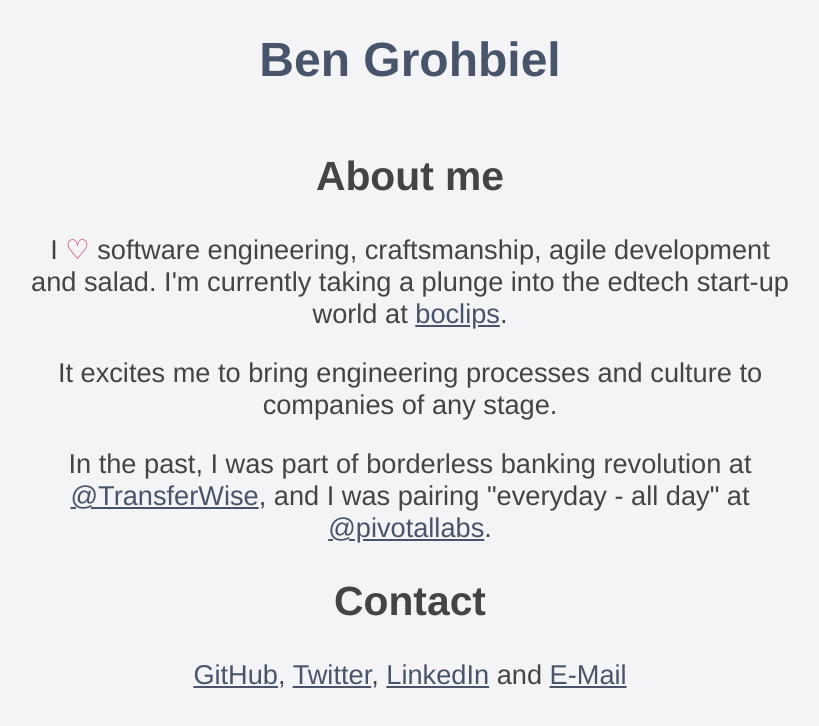
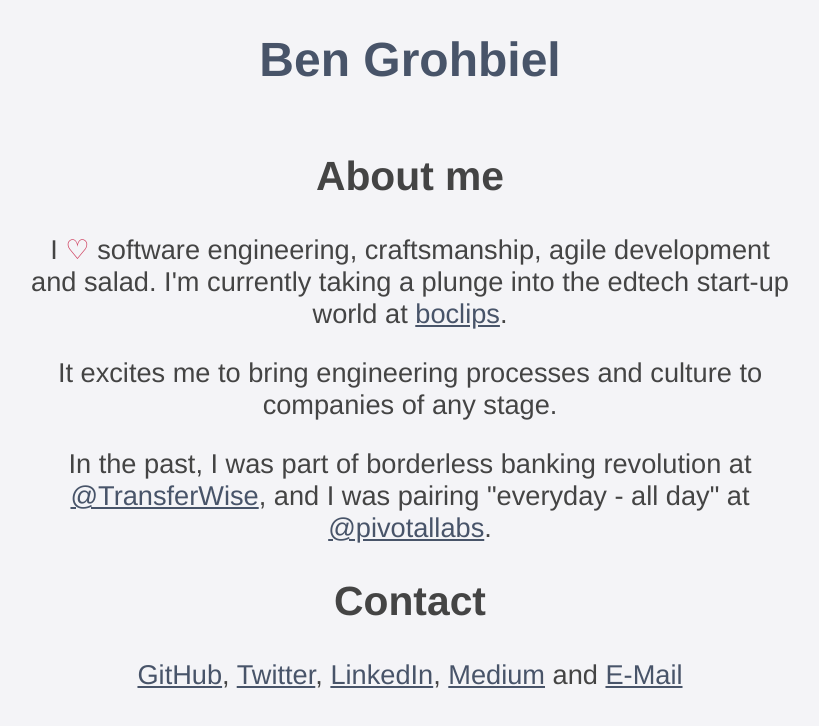
Before and after one commit to bengro/bengro.github.io, a plain HTML site: page index.html in a window 1280 px wide. Shown: the whole page, without its empty margins (230-1049 px from the left). Drawn offline with Linux system fonts and the light colour scheme.

Commit message:
Add medium link

```diff
--- a/index.html
+++ b/index.html
@@ -31,7 +31,7 @@
       </p>
       <h2>Contact</h2>
       <p>
-      <a href="https://github.com/bengro">GitHub</a>, <a href="https://twitter.com/_bengro">Twitter</a>, <a href="https://www.linkedin.com/in/bengro">LinkedIn</a> and <a href="mailto:benjamin.groehbiel+foreal@gmail.com">E-Mail</a>
+      <a href="https://github.com/bengro">GitHub</a>, <a href="https://twitter.com/_bengro">Twitter</a>, <a href="https://www.linkedin.com/in/bengro">LinkedIn</a>, <a href="https://medium.com/@bengro">Medium</a> and <a href="mailto:benjamin.groehbiel+foreal@gmail.com">E-Mail</a>
       </p>
     </div>
   </body>
```
